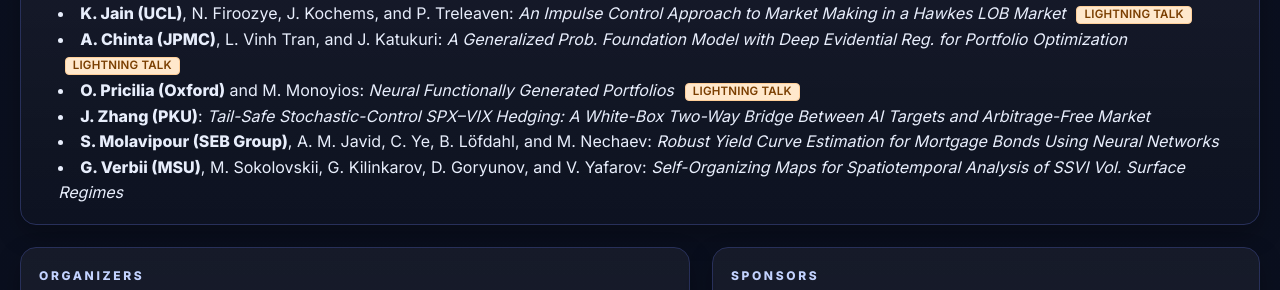
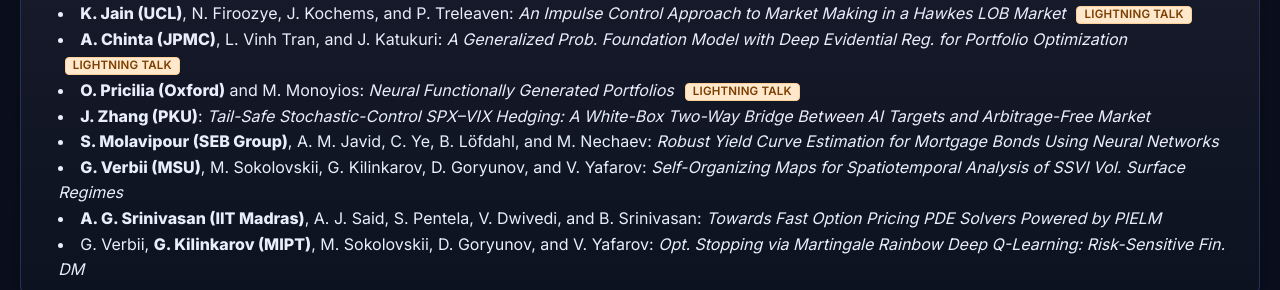
Before and after one commit to cspun/ICAIF25-AIQuant, a plain HTML site: page index.html in a window 1280 px wide. Shown: the part 2083-2373 px from the top of the page. Drawn offline with Linux system fonts and the light colour scheme.

Commit message:
Add files via upload

```diff
--- a/index.html
+++ b/index.html
@@ -495,17 +495,13 @@
 <li><strong>O. Pricilia (Oxford)</strong> and M. Monoyios: <em>Neural Functionally Generated Portfolios</em>
   <span class="tag lt" aria-label="Lightning Talk">Lightning Talk</span>
 </li>
-<!-- <li><strong>A. A. Alzahrani (PIF)</strong>: <em>Deep Signature and Neural RDE Methods for Path-Dependent Portfolio Optimization</em></li>   -->
-<!-- <li><strong>K. Jain (UCL)</strong>, N. Firoozye, J. Kochems, and P. Treleaven: <em>An Impulse Control Approach to Market Making in a Hawkes LOB Market</em></li> -->
-<!-- <li><strong>A. Chinta (JPMC)</strong>, L. Vinh Tran, and J. Katukuri: <em>A Generalized Prob. Foundation Model with Deep Evidential Regression for Portfolio Optimization</em></li> -->
-<!-- <li><strong>O. Pricilia (Oxford)</strong> and M. Monoyios: <em>Neural Functionally Generated Portfolios</em></li> -->
 <li><strong>J. Zhang (PKU)</strong>: <em>Tail-Safe Stochastic-Control SPX–VIX Hedging: A White-Box Two-Way Bridge Between AI Targets and Arbitrage-Free Market</em></li>
 <li><strong>S. Molavipour (SEB Group)</strong>, A. M. Javid, C. Ye, B. Löfdahl, and M. Nechaev: <em>Robust Yield Curve Estimation for Mortgage Bonds Using Neural Networks</em></li>
 <li><strong>G. Verbii (MSU)</strong>, M. Sokolovskii, G. Kilinkarov, D. Goryunov, and V. Yafarov: <em>Self-Organizing Maps for Spatiotemporal Analysis of SSVI Vol. Surface Regimes</em></li>
-<!-- <li><strong>A. G. Srinivasan (IIT Madras)</strong>, A. J. Said, S. Pentela, V. Dwivedi, and B. Srinivasan: <em>Towards Fast Option Pricing PDE Solvers Powered by PIELM</em></li> -->
+<li><strong>A. G. Srinivasan (IIT Madras)</strong>, A. J. Said, S. Pentela, V. Dwivedi, and B. Srinivasan: <em>Towards Fast Option Pricing PDE Solvers Powered by PIELM</em></li>
 <!-- <li><strong>R. Slepaczuk (UWarsaw)</strong> and F. Stefaniuk: <em>A Neural Network Informer In Algorithmic Investment Strategies on High Frequency Bitcoin Data</em></li> -->
 <!-- <li><strong>P. Sakowski (UWarsaw)</strong> and J. Maskiewicz: <em>Can AI Trade Fin. Mkts? Auton. Fin. Trading with DRL: Comparative Study of DDQN, PPO, & Network Archt.</em></li> -->
-<!-- <li><strong>G. Verbii (MSU)</strong>, G. Kilinkarov, M. Sokolovskii, D. Goryunov, and V. Yafarov: <em>Opt. Stopping via Martingale Rainbow Deep Q-Learning: Risk-Sensitive Fin. Decision-Making</em></li> -->
+<li>G. Verbii, <strong>G. Kilinkarov (MIPT)</strong>, M. Sokolovskii, D. Goryunov, and V. Yafarov: <em>Opt. Stopping via Martingale Rainbow Deep Q-Learning: Risk-Sensitive Fin. DM</em></li>
 <!-- <li><strong>K. Sharma (Archrock)</strong>: <em>Enhancing Model Checking in MDPs Using Deep Q-Learning: A Comparative Analysis of State and Action Encoding Strategies</em></li> -->
         </div>
 </div>
```
